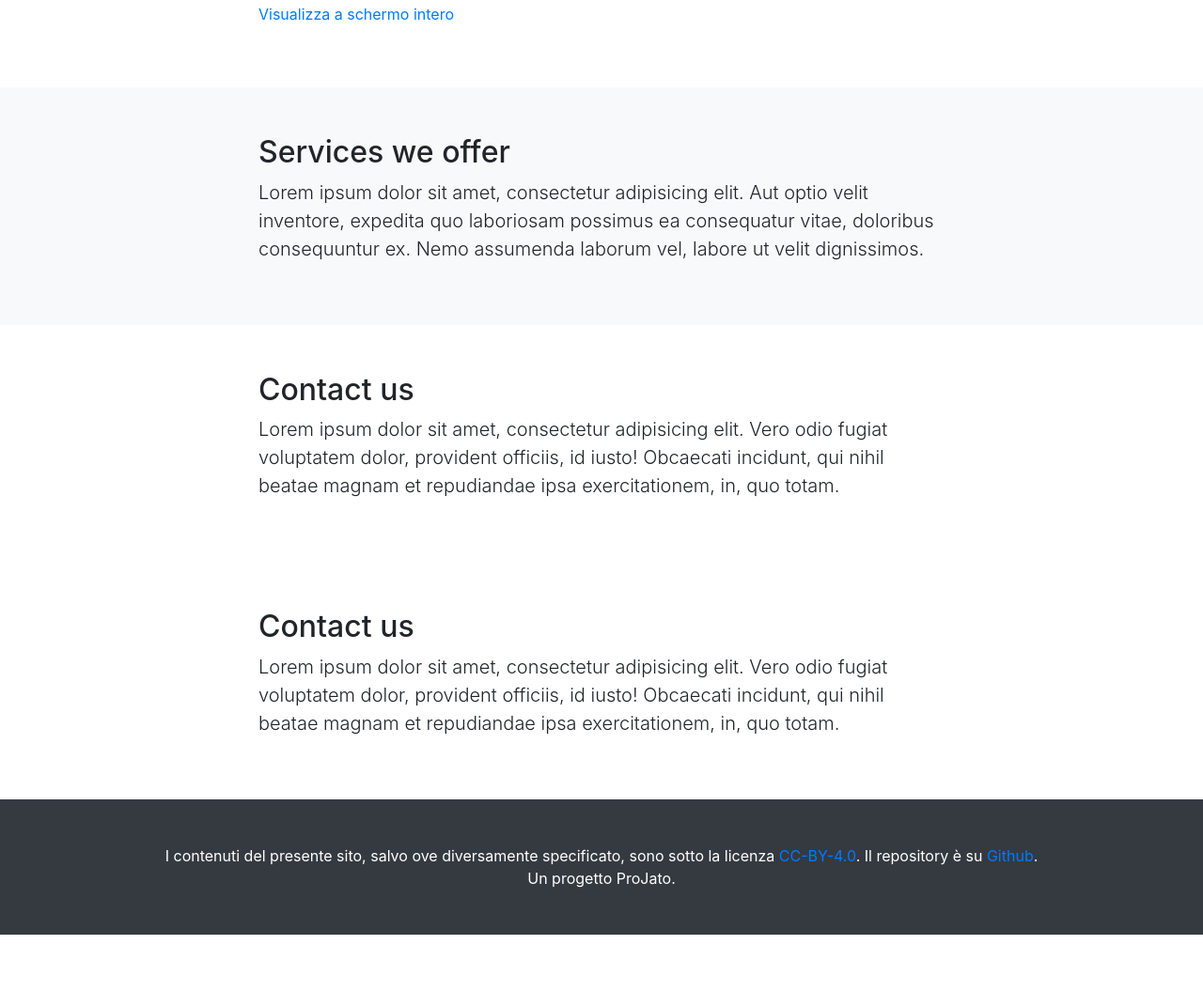
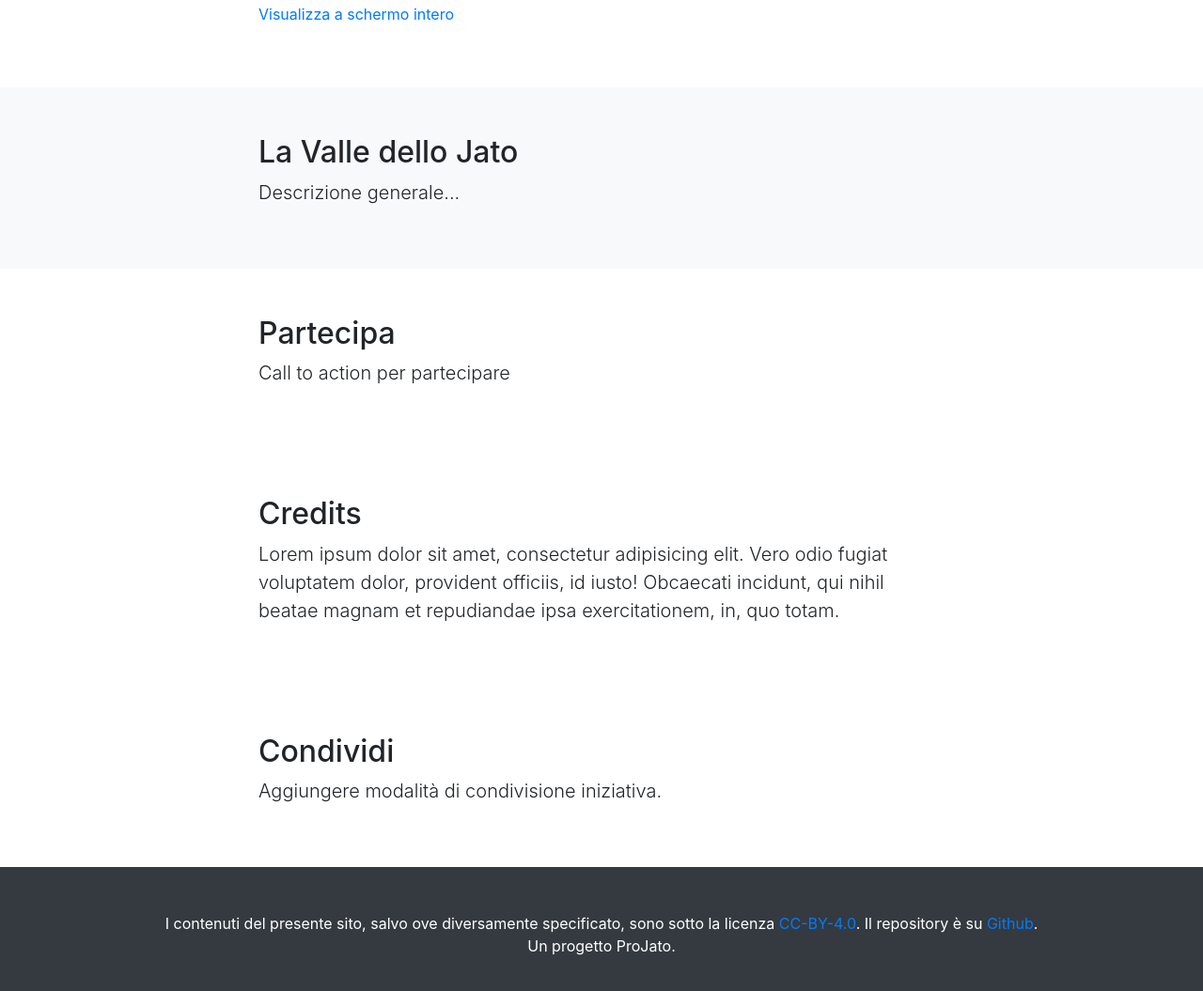
Before and after one commit to proloco-projato/mappiamolabellezza, a website with bundled scripts: page index.html in a window 1280 px wide. Shown: the part 1185-2240 px from the top of the page at 94% size. Before the commit the page ends 2180 px from the top, so only its background shows below. Built offline with nearby package versions, Linux system fonts and the light colour scheme.

Commit message:
update sections index

```diff
--- a/index.html
+++ b/index.html
@@ -30,13 +30,16 @@
       <div class="collapse navbar-collapse" id="navbarResponsive">
         <ul class="navbar-nav ml-auto">
           <li class="nav-item">
-            <a class="nav-link js-scroll-trigger" href="#mappa">La mappa</a>
+            <a class="nav-link js-scroll-trigger" href="#mappa">La Mappa</a>
           </li>
           <li class="nav-item">
             <a class="nav-link js-scroll-trigger" href="#valledellojato">La Valle dello Jato</a>
           </li>
           <li class="nav-item">
             <a class="nav-link js-scroll-trigger" href="#partecipa">Partecipa</a>
+          </li>
+          <li class="nav-item">
+            <a class="nav-link js-scroll-trigger" href="#condividi">Condividi</a>
           </li>
           <li class="nav-item">
             <a class="nav-link js-scroll-trigger" href="#credits">Credits</a>
@@ -76,8 +79,8 @@
     <div class="container">
       <div class="row">
         <div class="col-lg-8 mx-auto">
-          <h2>Services we offer</h2>
-          <p class="lead">Lorem ipsum dolor sit amet, consectetur adipisicing elit. Aut optio velit inventore, expedita quo laboriosam possimus ea consequatur vitae, doloribus consequuntur ex. Nemo assumenda laborum vel, labore ut velit dignissimos.</p>
+          <h2>La Valle dello Jato</h2>
+          <p class="lead">Descrizione generale...</p>
         </div>
       </div>
     </div>
@@ -87,8 +90,8 @@
     <div class="container">
       <div class="row">
         <div class="col-lg-8 mx-auto">
-          <h2>Contact us</h2>
-          <p class="lead">Lorem ipsum dolor sit amet, consectetur adipisicing elit. Vero odio fugiat voluptatem dolor, provident officiis, id iusto! Obcaecati incidunt, qui nihil beatae magnam et repudiandae ipsa exercitationem, in, quo totam.</p>
+          <h2>Partecipa</h2>
+          <p class="lead">Call to action per partecipare</p>
         </div>
       </div>
     </div>
@@ -98,8 +101,19 @@
     <div class="container">
       <div class="row">
         <div class="col-lg-8 mx-auto">
-          <h2>Contact us</h2>
+          <h2>Credits</h2>
           <p class="lead">Lorem ipsum dolor sit amet, consectetur adipisicing elit. Vero odio fugiat voluptatem dolor, provident officiis, id iusto! Obcaecati incidunt, qui nihil beatae magnam et repudiandae ipsa exercitationem, in, quo totam.</p>
+        </div>
+      </div>
+    </div>
+  </section>
+
+  <section id="condividi">
+    <div class="container">
+      <div class="row">
+        <div class="col-lg-8 mx-auto">
+          <h2>Condividi</h2>
+          <p class="lead">Aggiungere modalità di condivisione iniziativa.</p>
         </div>
       </div>
     </div>
```
